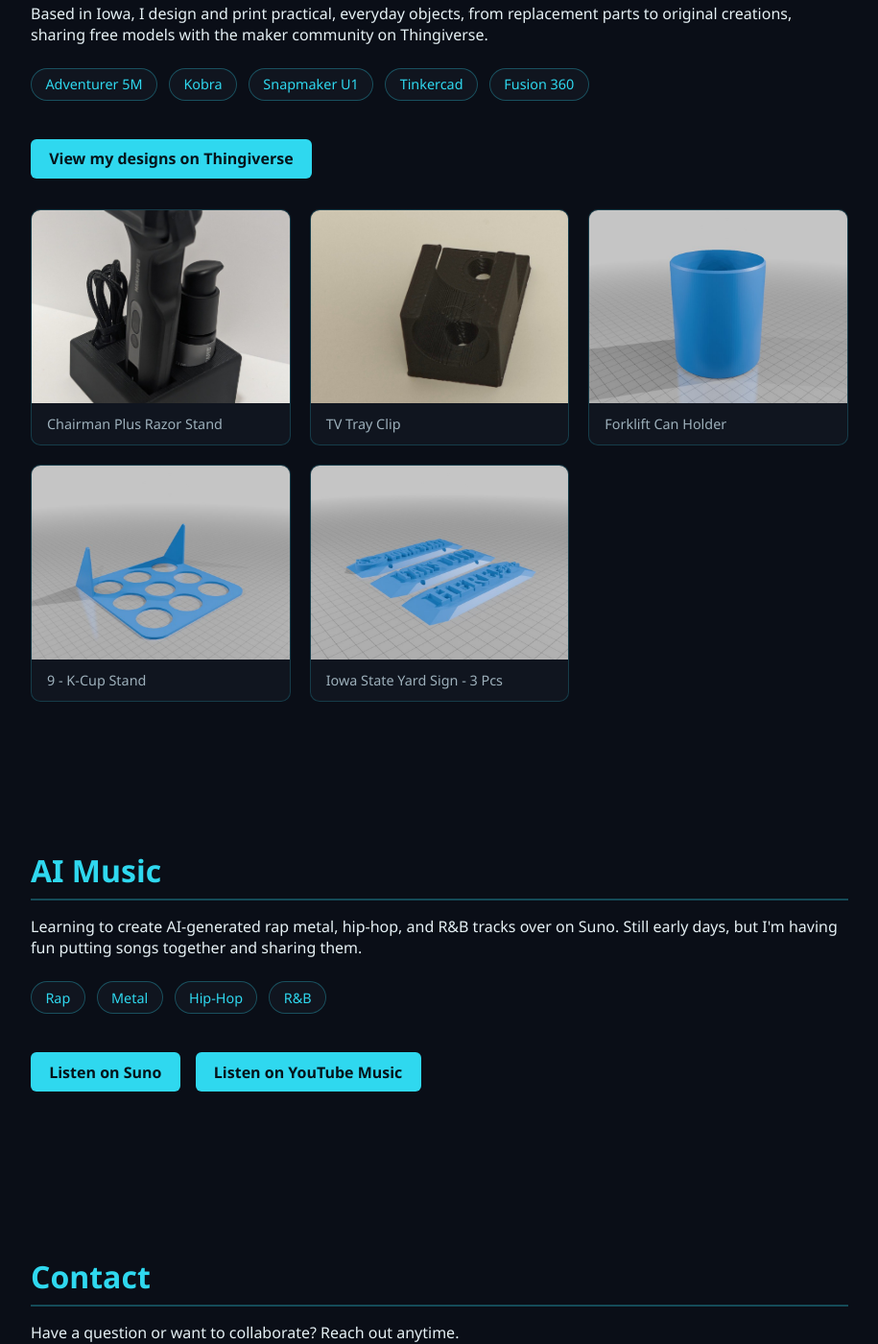
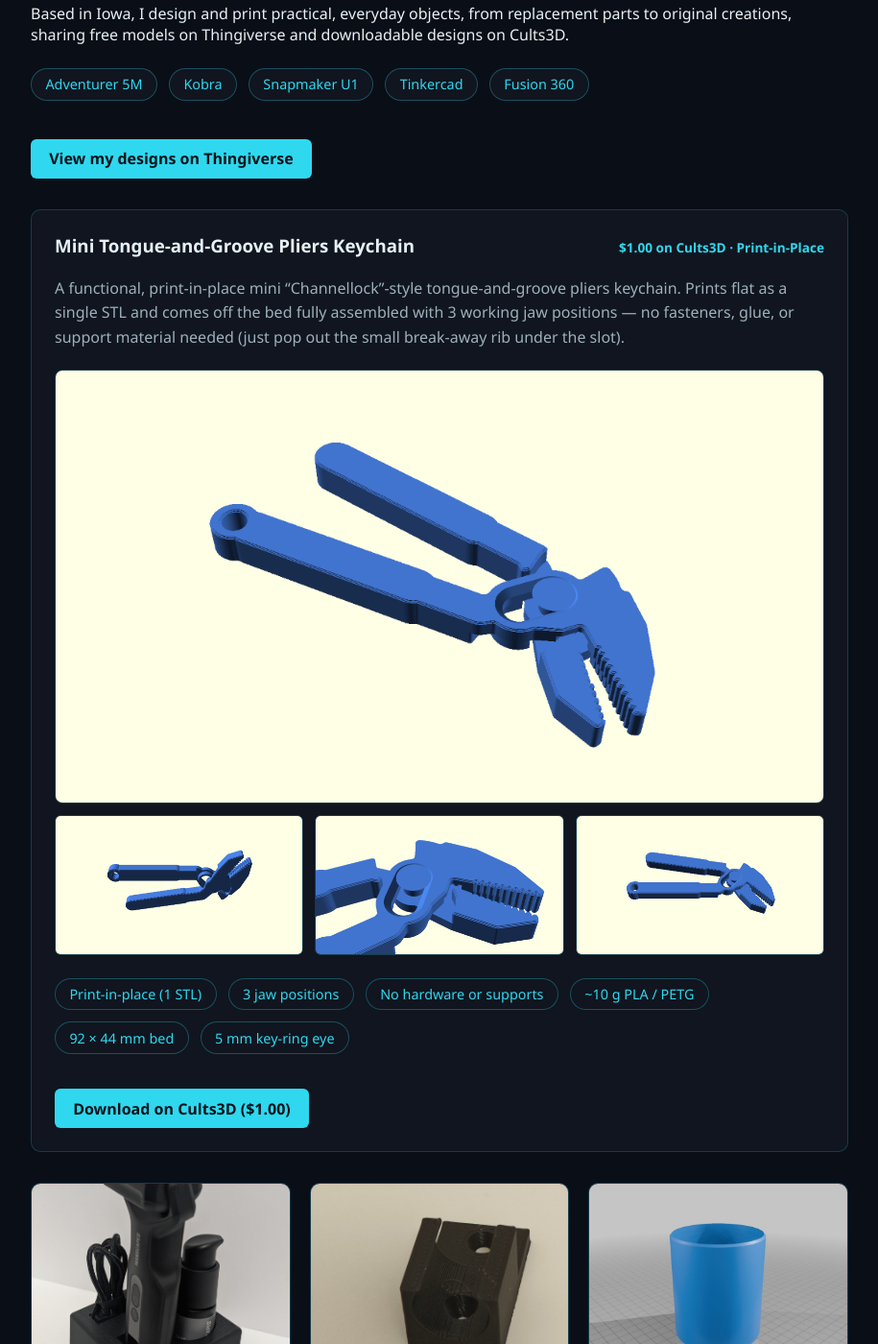
Before and after one commit to JRAltd/JRAltd-Inc-Site, a plain HTML site: page index.html in a window 1280 px wide. Shown: the part 5024-6424 px from the top of the page at 96% size, without its empty margins (182-1097 px from the left). Drawn offline with Linux system fonts and the light colour scheme.

Commit message:
Add Mini Tongue-and-Groove Pliers Keychain to 3D Printing

```diff
--- a/index.html
+++ b/index.html
@@ -199,6 +199,20 @@
       color: var(--muted);
       font-size: 0.9rem;
     }
+    .print-thumbs {
+      display: grid;
+      grid-template-columns: repeat(3, 1fr);
+      gap: 0.75rem;
+      margin-top: 0.75rem;
+    }
+    .print-thumbs img {
+      width: 100%;
+      aspect-ratio: 16 / 9;
+      object-fit: cover;
+      border-radius: 6px;
+      border: 1px solid rgba(47,216,239,0.2);
+      display: block;
+    }
     footer {
       text-align: center;
       padding: 2rem 1rem;
@@ -336,7 +350,7 @@
 
   <section id="printing">
     <h2>3D Printing</h2>
-    <p>Based in Iowa, I design and print practical, everyday objects, from replacement parts to original creations, sharing free models with the maker community on Thingiverse.</p>
+    <p>Based in Iowa, I design and print practical, everyday objects, from replacement parts to original creations, sharing free models on Thingiverse and downloadable designs on Cults3D.</p>
     <ul class="tools-list">
       <li>Adventurer 5M</li>
       <li>Kobra</li>
@@ -347,6 +361,33 @@
     <p style="margin-top:1.5rem;">
       <a class="btn" href="https://www.thingiverse.com/JRAltdinc/designs" target="_blank" rel="noopener">View my designs on Thingiverse</a>
     </p>
+
+    <div class="cards">
+      <div class="card">
+        <div style="display:flex; justify-content:space-between; align-items:baseline; flex-wrap:wrap; gap:0.5rem;">
+          <h3 style="margin-bottom:0.25rem;">Mini Tongue-and-Groove Pliers Keychain</h3>
+          <span style="font-size:0.85rem; color:var(--cyan); font-weight:600;">$1.00 on Cults3D &middot; Print-in-Place</span>
+        </div>
+        <p>A functional, print-in-place mini &ldquo;Channellock&rdquo;-style tongue-and-groove pliers keychain. Prints flat as a single STL and comes off the bed fully assembled with 3 working jaw positions &mdash; no fasteners, glue, or support material needed (just pop out the small break-away rib under the slot).</p>
+        <img class="app-shot" src="images/3d-printing/pliers-keychain-main.png" alt="Mini Tongue-and-Groove Pliers Keychain 3D model top-down isometric view">
+        <div class="print-thumbs">
+          <img src="images/3d-printing/pliers-keychain-bottom.png" alt="Underside view showing the tongue, lower jaw, and key-ring eye">
+          <img src="images/3d-printing/pliers-keychain-joint.png" alt="Close-up of the sliding pivot slot, stud, and serrated jaw teeth">
+          <img src="images/3d-printing/pliers-keychain-angle.png" alt="Side angle view of the assembled pliers keychain">
+        </div>
+        <ul class="tools-list">
+          <li>Print-in-place (1 STL)</li>
+          <li>3 jaw positions</li>
+          <li>No hardware or supports</li>
+          <li>~10 g PLA / PETG</li>
+          <li>92 &times; 44 mm bed</li>
+          <li>5 mm key-ring eye</li>
+        </ul>
+        <div class="btn-group">
+          <a class="btn" href="https://cults3d.com/:5242157" target="_blank" rel="noopener">Download on Cults3D ($1.00)</a>
+        </div>
+      </div>
+    </div>
 
     <div class="gallery">
       <figure>
```
Also changed, not shown: images/3d-printing/pliers-keychain-angle.png (added), images/3d-printing/pliers-keychain-bottom.png (added), images/3d-printing/pliers-keychain-joint.png (added), images/3d-printing/pliers-keychain-main.png (added).
